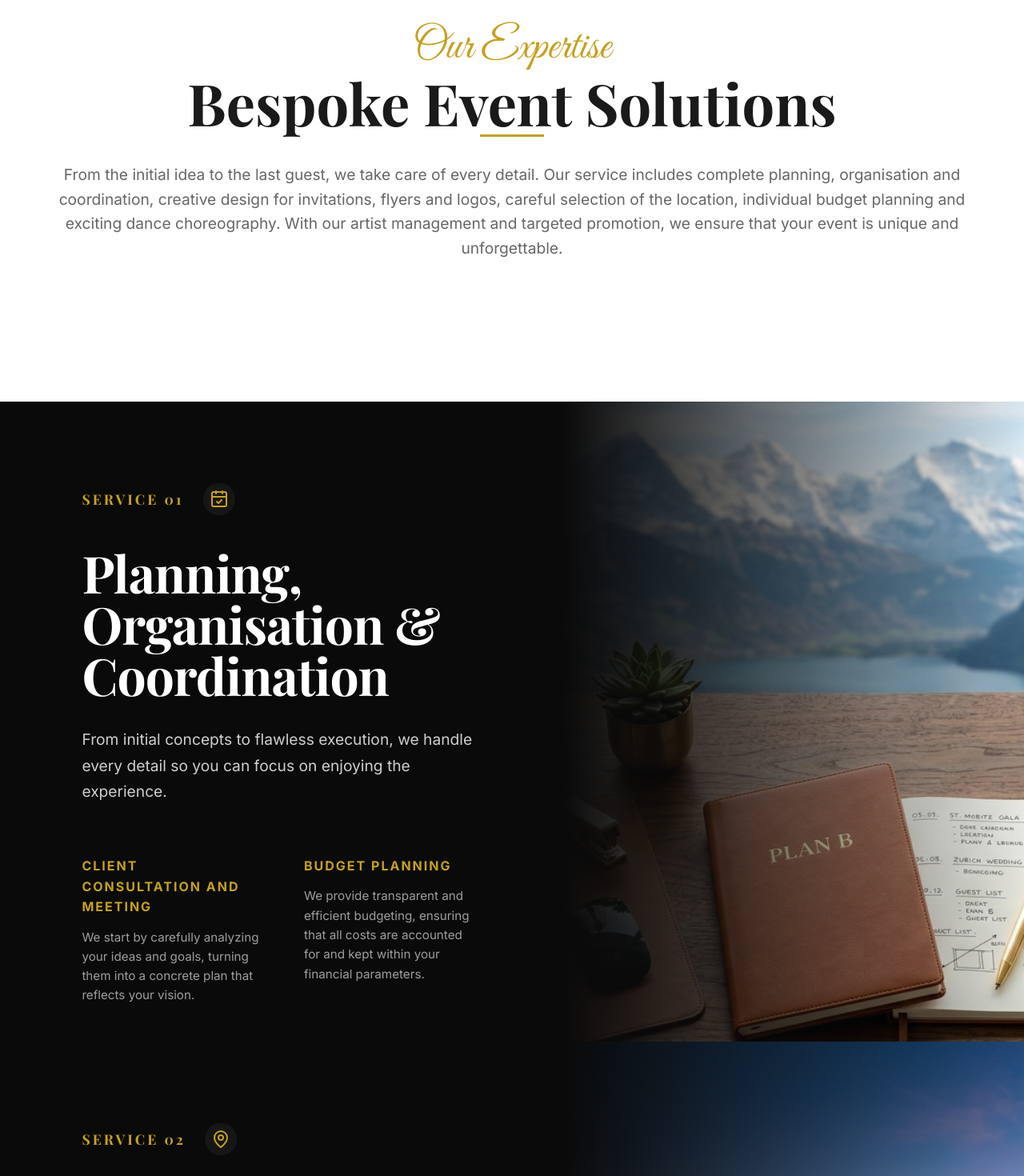
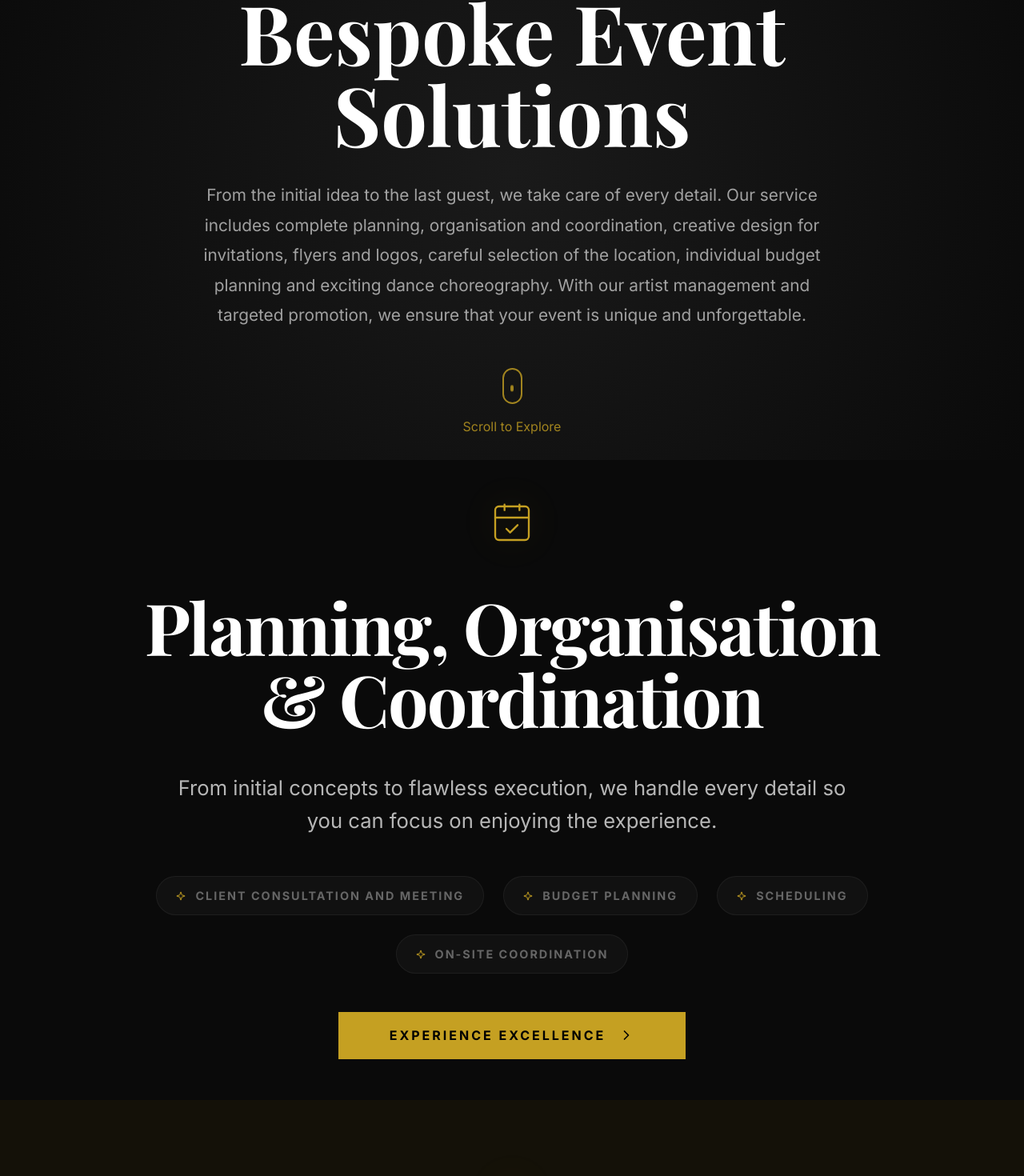
Before and after one commit to IONHAX04/PLAN-B-V1, a React (Vite) app: page /services in a window 1280 px wide. Shown: the part 145-1615 px from the top of the page at 80% size. Built offline with nearby package versions, Linux system fonts and the light colour scheme; a web font is replaced by a local one.

Commit message:
services

```diff
--- a/src/pages/03-Services/Services.css
+++ b/src/pages/03-Services/Services.css
@@ -1,20 +1,72 @@
-.services-page-v4 {
+.services-page-v5 {
   background: var(--bg-main);
-  overflow-x: hidden;
+  color: white;
 }
 
-.services-hero-v4 {
-  padding: 10rem 0 5rem;
-  background: var(--bg-main);
+/* Intro Section */
+.services-intro-hero {
+  height: 90vh;
+  display: flex;
+  align-items: center;
+  justify-content: center;
+  text-align: center;
+  padding: 0 2rem;
+  background: radial-gradient(circle at center, #1a1a1a 0%, #0a0a0a 100%);
 }
 
-/* Screens Container */
-.services-screens-container {
+.intro-text-center h1 {
+  font-size: clamp(3.5rem, 8vw, 7rem);
+  font-family: var(--font-serif);
+  margin: 2rem 0;
+  line-height: 1;
+}
+
+.intro-para {
+  max-width: 800px;
+  margin: 0 auto 3rem;
+  font-size: 1.3rem;
+  opacity: 0.6;
+  line-height: 1.8;
+}
+
+.scroll-indicator-gold {
+  display: flex;
+  flex-direction: column;
+  align-items: center;
+  gap: 1rem;
+  color: var(--accent);
+  opacity: 0.8;
+}
+
+.mouse {
+  width: 25px;
+  height: 45px;
+  border: 2px solid var(--accent);
+  border-radius: 20px;
   position: relative;
 }
 
-.service-screen-wrapper {
-  height: 100vh;
+.mouse::before {
+  content: '';
+  width: 4px;
+  height: 8px;
+  background: var(--accent);
+  position: absolute;
+  top: 8px;
+  left: 50%;
+  transform: translateX(-50%);
+  border-radius: 2px;
+  animation: scrollMouse 2s infinite;
+}
+
+@keyframes scrollMouse {
+  0% { transform: translate(-50%, 0); opacity: 0; }
+  50% { opacity: 1; }
+  100% { transform: translate(-50%, 15px); opacity: 0; }
+}
+
+/* STICKY STACKING LOGIC */
+.services-screens-stack {
   position: relative;
 }
 
@@ -27,188 +79,137 @@
   align-items: center;
   justify-content: center;
   overflow: hidden;
-  background: var(--bg-main);
 }
 
-.service-card-v4 {
+/* Ensure later screens slide over earlier ones */
+.service-screen-sticky:nth-child(1) { z-index: 1; }
+.service-screen-sticky:nth-child(2) { z-index: 2; }
+.service-screen-sticky:nth-child(3) { z-index: 3; }
+.service-screen-sticky:nth-child(4) { z-index: 4; }
+.service-screen-sticky:nth-child(5) { z-index: 5; }
+.service-screen-sticky:nth-child(6) { z-index: 6; }
+
+.service-screen-content {
   width: 100%;
   height: 100%;
-  background: #0a0a0a;
-  display: flex;
-  position: relative;
-}
-
-.card-content-grid {
-  display: grid;
-  grid-template-columns: 1.1fr 0.9fr;
-  width: 100%;
-  height: 100%;
-}
-
-.card-text-side {
-  padding: clamp(2rem, 8vw, 8rem);
-  display: flex;
-  flex-direction: column;
-  justify-content: center;
-  color: white;
-  background: #0a0a0a;
-}
-
-.service-header-mini {
-  display: flex;
-  align-items: center;
-  gap: 1.5rem;
-  margin-bottom: 2.5rem;
-}
-
-.service-index {
-  font-family: var(--font-serif);
-  font-size: 1.1rem;
-  color: var(--accent);
-  font-weight: 700;
-  letter-spacing: 3px;
-  text-transform: uppercase;
-}
-
-.service-icon-wrap {
-  width: 40px;
-  height: 40px;
-  background: rgba(255, 255, 255, 0.05);
-  border-radius: 50%;
   display: flex;
   align-items: center;
   justify-content: center;
-  color: var(--accent);
+  padding: 4rem 2rem;
+  text-align: center;
 }
 
-.card-text-side h2 {
+.screen-inner-centered {
+  max-width: 1000px;
+  display: flex;
+  flex-direction: column;
+  align-items: center;
+  gap: 3rem;
+}
+
+.screen-icon-box {
+  color: var(--accent);
+  filter: drop-shadow(0 0 20px rgba(197, 160, 34, 0.2));
+}
+
+.screen-title {
+  font-size: clamp(3rem, 7vw, 6rem);
+  font-family: var(--font-serif);
+  line-height: 1;
+  letter-spacing: -2px;
+}
+
+.screen-description {
+  font-size: clamp(1.2rem, 2.5vw, 1.6rem);
+  line-height: 1.6;
+  opacity: 0.7;
+  max-width: 850px;
+}
+
+.screen-features-mini {
+  display: flex;
+  flex-wrap: wrap;
+  justify-content: center;
+  gap: 1.5rem;
+}
+
+.feature-pill {
+  display: flex;
+  align-items: center;
+  gap: 0.75rem;
+  font-size: 0.9rem;
+  text-transform: uppercase;
+  letter-spacing: 2px;
+  font-weight: 700;
+  background: rgba(255, 255, 255, 0.03);
+  border: 1px solid rgba(255, 255, 255, 0.05);
+  padding: 0.75rem 1.5rem;
+  border-radius: 100px;
+  color: var(--text-muted);
+}
+
+.btn-premium-screen {
+  padding: 1.2rem 4rem;
+  background: var(--accent);
+  color: black;
+  border: none;
+  font-weight: 800;
+  font-size: 1rem;
+  text-transform: uppercase;
+  letter-spacing: 3px;
+  cursor: pointer;
+  transition: all 0.4s cubic-bezier(0.4, 0, 0.2, 1);
+  display: flex;
+  align-items: center;
+  gap: 1rem;
+}
+
+.btn-premium-screen:hover {
+  background: white;
+  letter-spacing: 5px;
+  padding-right: 3rem;
+}
+
+/* THEMES */
+.theme-dark { background: #0a0a0a; }
+.theme-gold-dark { background: #141108; }
+.theme-black { background: #000000; }
+.theme-slate { background: #0d0f12; }
+
+/* FOOTER CTA */
+.services-footer-cta {
+  padding: 15rem 0;
+  background: var(--bg-main);
+  position: relative;
+  z-index: 100;
+}
+
+.footer-cta-glass {
+  text-align: center;
+  background: rgba(255, 255, 255, 0.02);
+  backdrop-filter: blur(20px);
+  padding: 8rem 4rem;
+  border: 1px solid rgba(255, 255, 255, 0.05);
+  border-radius: 50px;
+}
+
+.footer-cta-glass h2 {
   font-size: clamp(2.5rem, 5vw, 4.5rem);
   margin-bottom: 2rem;
   font-family: var(--font-serif);
-  line-height: 1;
-  letter-spacing: -1px;
 }
 
-.service-main-desc {
-  font-size: 1.2rem;
-  opacity: 0.8;
-  margin-bottom: 4rem;
-  line-height: 1.7;
-  max-width: 600px;
-}
-
-.service-detailed-features {
-  display: grid;
-  grid-template-columns: 1fr 1fr;
-  gap: 3.5rem;
-  margin-bottom: 5rem;
-}
-
-.detail-feature-item h4 {
-  font-size: 1rem;
-  color: var(--accent);
-  text-transform: uppercase;
-  letter-spacing: 2px;
-  margin-bottom: 0.8rem;
-  font-weight: 700;
-}
-
-.detail-feature-item p {
-  font-size: 0.95rem;
-  opacity: 0.6;
-  line-height: 1.6;
-}
-
-.btn-gold-small {
-  padding: 1rem 2.5rem;
-  background: var(--accent);
-  color: black;
-  border: none;
-  font-weight: 700;
-  font-size: 0.9rem;
-  text-transform: uppercase;
-  letter-spacing: 2px;
-  cursor: pointer;
-  transition: var(--transition-smooth);
-}
-
-.btn-gold-small:hover {
-  background: white;
-  transform: translateY(-5px);
-}
-
-/* Image Side */
-.card-image-side {
-  position: relative;
-  height: 100%;
-}
-
-.card-image-side img {
-  width: 100%;
-  height: 100%;
-  object-fit: cover;
-}
-
-.image-overlay-gradient {
-  position: absolute;
-  inset: 0;
-  background: linear-gradient(to right, #0a0a0a 0%, transparent 100%);
-}
-
-/* Final CTA */
-.services-final-cta-v4 {
-  padding: 15rem 0;
-  position: relative;
-  z-index: 100;
-  background: var(--bg-main);
-}
-
-/* Responsive */
-@media (max-width: 1200px) {
-  .card-text-side {
-    padding: 4rem;
-  }
-}
-
-@media (max-width: 992px) {
-  .card-content-grid {
-    grid-template-columns: 1fr;
-  }
-
-  .card-image-side {
-    height: 40vh;
-    order: -1;
-  }
-
-  .image-overlay-gradient {
-    background: linear-gradient(to top, #0a0a0a 0%, transparent 100%);
-  }
-
-  .service-screen-sticky {
-    height: auto;
-    position: relative;
-  }
-
-  .service-screen-wrapper {
-    height: auto;
-  }
-
-  .service-card-v4 {
-    flex-direction: column;
-  }
+.cta-actions {
+  display: flex;
+  justify-content: center;
+  gap: 2rem;
+  margin-top: 4rem;
 }
 
 @media (max-width: 768px) {
-  .card-text-side {
-    padding: 3rem 1.5rem;
-  }
-
-  .service-detailed-features {
-    grid-template-columns: 1fr;
-    gap: 2rem;
-  }
-
-  .card-text-side h2 {
-    font-size: 2.2rem;
-  }
+  .intro-text-center h1 { font-size: 3.5rem; }
+  .screen-title { font-size: 3rem; }
+  .screen-description { font-size: 1.1rem; }
+  .footer-cta-glass { padding: 4rem 1.5rem; }
+  .cta-actions { flex-direction: column; }
 }
--- a/src/pages/03-Services/Services.tsx
+++ b/src/pages/03-Services/Services.tsx
@@ -11,45 +11,46 @@ interface ServiceCardProps {
 
 const ServiceCard: React.FC<ServiceCardProps> = ({ service, index }) => {
   const IconComponent = (LucideIcons as any)[service.icon] || LucideIcons.HelpCircle;
+  const themes = ['theme-dark', 'theme-gold-dark', 'theme-black', 'theme-slate'];
+  const themeClass = themes[index % themes.length];
 
   return (
-    <div className="service-screen-wrapper">
-      <div className="service-screen-sticky">
-        <div className="service-card-v4">
-          <div className="card-content-grid">
-            <div className="card-text-side">
-              <div className="service-header-mini">
-                <span className="service-index">Service 0{index + 1}</span>
-                <div className="service-icon-wrap">
-                  <IconComponent size={24} />
-                </div>
+    <section className={`service-screen-sticky ${themeClass}`}>
+      <div className="service-screen-content">
+        <motion.div
+          initial={{ opacity: 0, y: 50 }}
+          whileInView={{ opacity: 1, y: 0 }}
+          transition={{ duration: 0.8, ease: [0.6, 0.05, -0.01, 0.9] as any }}
+          viewport={{ margin: "-10%" }}
+          className="screen-inner-centered"
+        >
+          <div className="screen-icon-box">
+            <IconComponent size={56} strokeWidth={1} />
+          </div>
+
+          <h2 className="screen-title">{service.title}</h2>
+
+          <p className="screen-description">
+            {service.description}
+          </p>
+
+          <div className="screen-features-mini">
+            {service.details.slice(0, 4).map((detail: any, idx: number) => (
+              <div key={idx} className="feature-pill">
+                <LucideIcons.Sparkle size={12} className="text-gold" />
+                <span>{detail.subtitle}</span>
               </div>
+            ))}
+          </div>
 
-              <h2>{service.title}</h2>
-              <p className="service-main-desc">{service.description}</p>
-
-              <div className="service-detailed-features">
-                {service.details.map((detail: any, idx: number) => (
-                  <div key={idx} className="detail-feature-item">
-                    <h4>{detail.subtitle}</h4>
-                    <p>{detail.text}</p>
-                  </div>
-                ))}
-              </div>
-
-              <div className="card-footer">
-                <button className="btn-gold-small">Inquire Now</button>
-              </div>
-            </div>
-
-            <div className="card-image-side">
-              <img src={`/assets/images/services/service_${index + 1}.png`} alt={service.title} />
-              <div className="image-overlay-gradient"></div>
-            </div>
+          <div className="screen-action">
+            <button className="btn-premium-screen">
+              Experience Excellence <LucideIcons.ChevronRight size={20} />
+            </button>
           </div>
-        </div>
+        </motion.div>
       </div>
-    </div>
+    </section>
   );
 };
 
@@ -59,26 +60,30 @@ const Services = () => {
       initial={{ opacity: 0 }}
       animate={{ opacity: 1 }}
       exit={{ opacity: 0 }}
-      className="services-page-v4"
+      className="services-page-v5"
     >
-      {/* Intro Header - Not sticky, scrolls away */}
-      <section className="services-hero-v4">
+      {/* Intro - Scrolls away */}
+      <section className="services-intro-hero">
         <div className="container">
           <motion.div
-            initial={{ opacity: 0, y: 30 }}
-            animate={{ opacity: 1, y: 0 }}
-            className="section-title-alipay"
+            initial={{ opacity: 0, scale: 0.9 }}
+            animate={{ opacity: 1, scale: 1 }}
+            transition={{ duration: 1 }}
+            className="intro-text-center"
           >
             <div className="decor-script">Our Expertise</div>
             <h1>Bespoke <span>Event Solutions</span></h1>
-            <div className="title-divider-center"></div>
-            <p className="hero-description">{servicesIntro}</p>
+            <p className="intro-para">{servicesIntro}</p>
+            <div className="scroll-indicator-gold">
+              <div className="mouse"></div>
+              <span>Scroll to Explore</span>
+            </div>
           </motion.div>
         </div>
       </section>
 
-      {/* Sticky Screens Container */}
-      <div className="services-screens-container">
+      {/* Sticky Screens Stack */}
+      <div className="services-screens-stack">
         {services.map((service, index) => (
           <ServiceCard
             key={service.id}
@@ -88,19 +93,20 @@ const Services = () => {
         ))}
       </div>
 
-      {/* Final CTA - Scrolls into view after all screens */}
-      <section className="services-final-cta-v4 section-padding dark-bg">
-        <div className="container text-center">
+      {/* Footer CTA */}
+      <section className="services-footer-cta">
+        <div className="container">
           <motion.div
-            initial={{ opacity: 0, y: 30 }}
+            initial={{ opacity: 0, y: 50 }}
             whileInView={{ opacity: 1, y: 0 }}
             viewport={{ once: true }}
+            className="footer-cta-glass"
           >
-            <h2>Ready to transform your vision into an extraordinary event?</h2>
-            <p>Our team is ready to orchestrate your next masterpiece.</p>
-            <div className="cta-buttons mt-4">
-              <button className="btn-gold large">Book a Consultation</button>
-              <button className="btn-outline">View Our Projects</button>
+            <h2>Ready to plan your next masterpiece?</h2>
+            <p>Connect with our experts today for a bespoke consultation.</p>
+            <div className="cta-actions">
+              <button className="btn-gold">Get in Touch</button>
+              <button className="btn-outline">View Portfolio</button>
             </div>
           </motion.div>
         </div>
```
